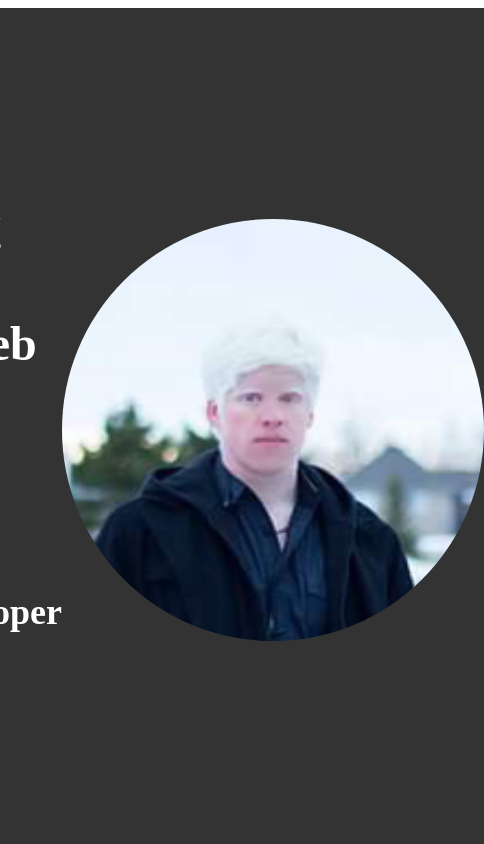
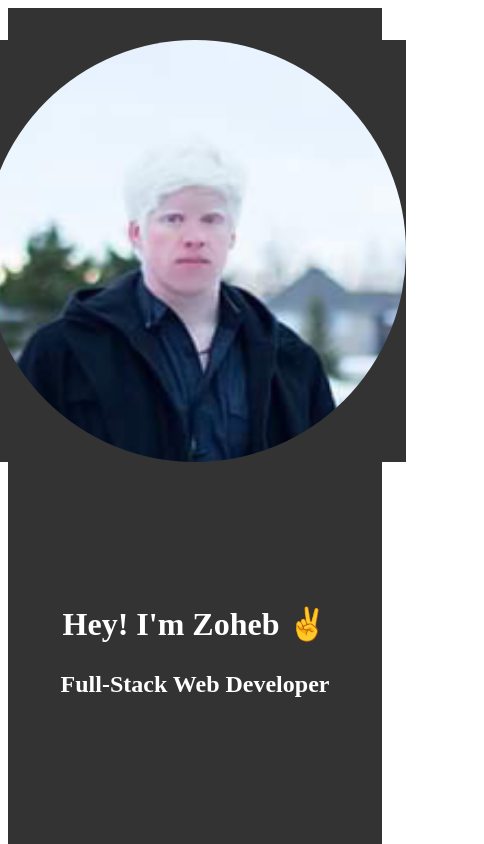
Before and after one commit to Zobee/portfolio, a Next.js app: page / in a window 390 px wide. Shown: the top 844 px of the page, 484 px wide, since content can reach past the window. Built offline with nearby package versions, Linux system fonts and the light colour scheme.

Commit message:
Added basic mobile-responsiveness to home section

```diff
--- a/styles/Home.module.css
+++ b/styles/Home.module.css
@@ -61,3 +61,19 @@
     opacity: 1;
   }
 }
+
+@media screen and (max-width: 768px) {
+  .homeContainer{
+    flex-direction: column-reverse;
+    text-align: center;
+  }
+
+  .homeLeft{
+    align-items: center;
+    font-size: 1rem;
+  }
+
+  .homeRight{
+    margin-top: 2rem;
+  }
+}
```
